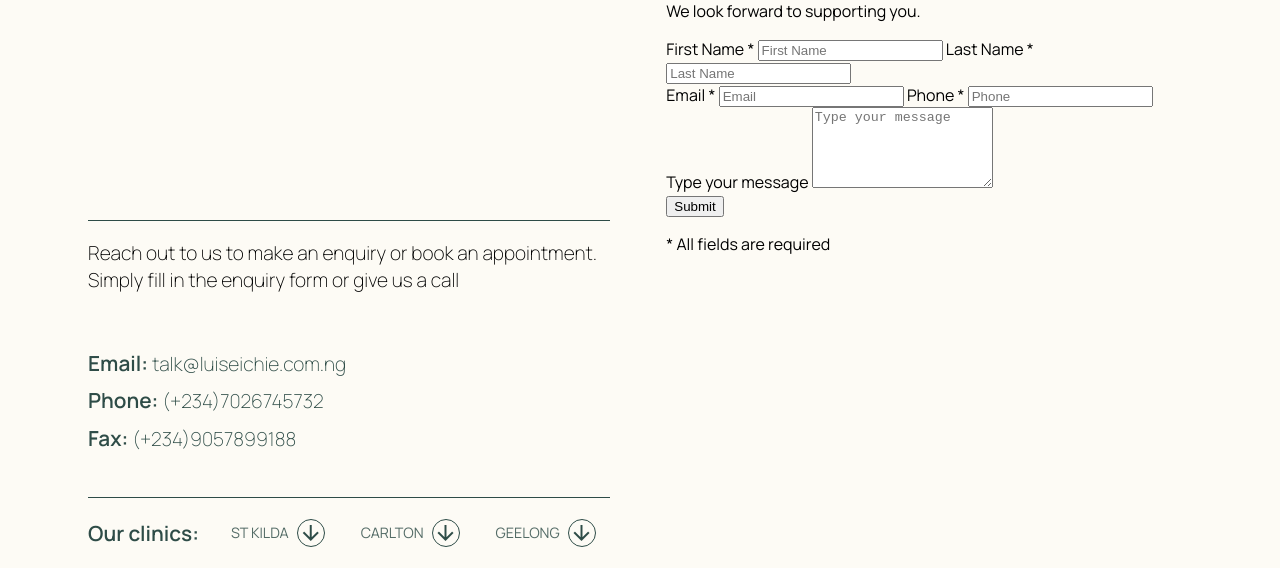
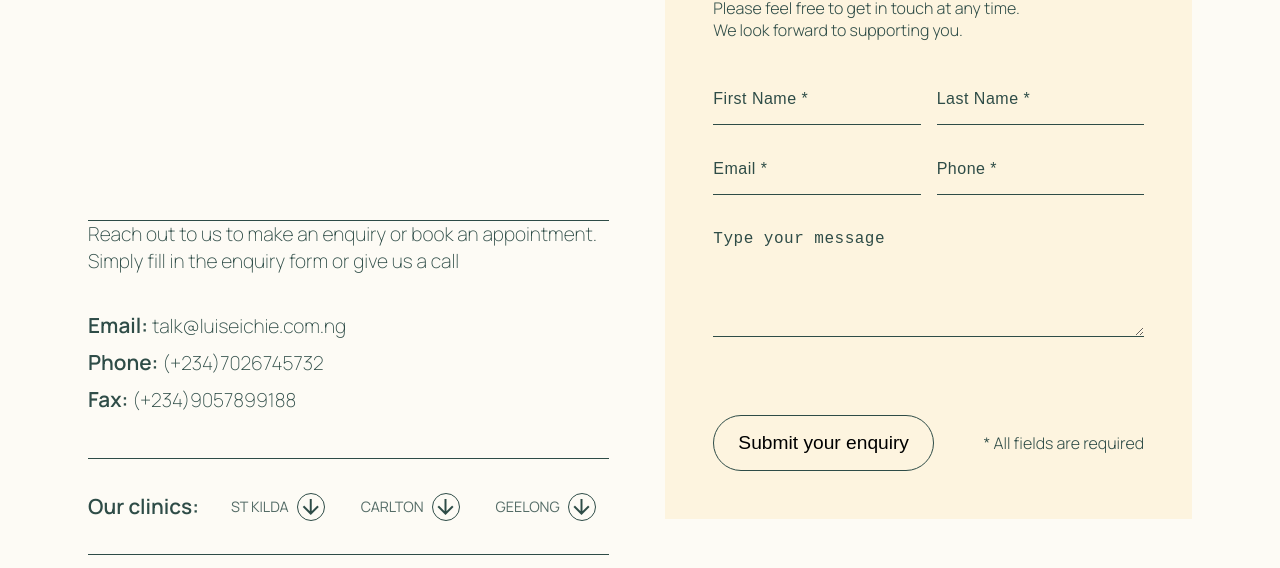
Before and after one commit to fiigoluis/html-css-practice, a plain HTML site: page 03 Day 6 Task- HTML Forms + Basic Styling/index-contact.html in a window 1280 px wide. Shown: the part 264-832 px from the top of the page. Drawn offline with Linux system fonts and the light colour scheme.

Commit message:
Day 6 - Created styled contact form with semantic HTML

```diff
--- a/03 Day 6 Task- HTML Forms + Basic Styling/index-contact.html
+++ b/03 Day 6 Task- HTML Forms + Basic Styling/index-contact.html
@@ -56,34 +56,33 @@
     </section>
 
     <form class="contact-form">
+        <div class="top-form">
         <div class="top">
             <h2>Online Enquiry</h2>
-            <div class="p">
-                <p>Please feel free to get in touch at any time.</p>
-                <p>We look forward to supporting you.</p>
-            </div>
+            <p>Please feel free to get in touch at any time.<br>We look forward to supporting you.</p>
         </div>
 
         <div class="meduim">
                 <div class="first-last-name">
-                    <label for="first-name" class="visually-hidden">First Name *</label>
-                    <input type="text" id="first-name" name="first-name" placeholder="First Name" required/>
-                    <label for="last-name" class="visually-hidden">Last Name *</label>
-                    <input type="text" id="last-name" name="last-name" placeholder="Last Name" required/>
+                    <input type="text" id="first-name" name="first-name" placeholder="First Name *" required/>
+                    <label for="first-name" class="visually-hidden"></label>
+                    <label for="last-name" class="visually-hidden"></label>
+                    <input type="text" id="last-name" name="last-name" placeholder="Last Name *" required/>
                 </div>
 
-                <div class="email-phone">
-                    <label for="email" class="visually-hidden">Email *</label>
-                    <input type="text" id="email" name="email" placeholder="Email" required/>
-                    <label for="phone" class="visually-hidden">Phone *</label>
-                    <input type="text" id="phone" name="phone" placeholder="Phone" required/>
+                <div class="first-last-name">
+                    <input type="text" id="email" name="email" placeholder="Email *" required/>
+                    <label for="email" class="visually-hidden"></label>
+                    <label for="phone" class="visually-hidden"></label>
+                    <input type="text" id="phone" name="phone" placeholder="Phone *" required/>
                 </div>
-                <label for="message" class="visually-hidden">Type your message</label>
+                <label for="message" class="visually-hidden"></label>
                 <textarea id="message" name="message" rows="5" placeholder="Type your message" ></textarea>
+        </div>
         </div>
 
         <div class="bottom">
-            <button type="submit">Submit</button>
+            <button type="submit" class="button2">Submit your enquiry</button>
             <p>* All fields are required</p>
         </div>
 
--- a/03 Day 6 Task- HTML Forms + Basic Styling/stylesheet.css
+++ b/03 Day 6 Task- HTML Forms + Basic Styling/stylesheet.css
@@ -199,6 +199,20 @@ h1{
     gap: 1.5rem;
     align-items: center;
     border-top: solid 0.063rem #2E4C47;
+    border-bottom: solid 0.063rem #2E4C47;
+    padding-top: 0.75rem;
+    padding-bottom: 0.75rem;
+}
+
+.visually-hidden {
+  position: absolute;
+  width: 1px;
+  height: 1px;
+  padding: 0;
+  margin: -1px;
+  overflow: hidden;
+  clip: rect(0, 0, 0, 0);
+  border: 0;
 }
 
 .footer-link{
@@ -220,3 +234,138 @@ h1{
     border: solid 0.063rem #2E4C47;
     align-items: center;
 }
+
+.contact-form{
+    background-color: #FDF4DF;
+    width: 50%;
+    padding: 3rem;
+    height: 95%;
+    display: flex;
+    flex-direction: column;
+    justify-content: space-between;
+}
+
+.top h2{
+    font-size: 2rem;
+    font-weight: 100;
+    padding: 0;
+    margin: 0;
+}
+
+p{
+    padding: 0;
+    margin: 0;
+    font-size: 1rem;
+    font-weight: 300;
+    color: #2E4C47;
+}
+
+.top{
+    display:flex;
+    flex-direction: column;
+    gap: 1rem;
+}
+
+.meduim{
+    display: flex;
+    flex-direction: column;
+    gap: 1.2rem;
+    width: 100%;
+}
+
+.first-last-name{
+    display: flex;
+    gap: 1rem
+}
+
+input[type="text"] {
+  border: none;
+  border-bottom: 0.063rem solid #2E4C47;
+  padding: 1rem 0;
+  width: 100%;
+  font-size: 1rem;
+  font-weight: 100;
+  background: transparent;
+  outline: none;
+  transition: border-color 0.3s ease;
+}
+
+input[type="text"]::placeholder {
+  color: #2E4C47;
+  letter-spacing: 0.5px;
+}
+
+input[type="text"]:focus {
+  border-bottom: 0.125rem solid #2E4C47;
+}
+
+textarea {
+  border: none;
+  border-bottom: 0.063rem solid #2E4C47;
+  padding: 1rem 0;
+  width: 100%;
+  font-size: 1rem;
+  font-weight: 100;
+  background: transparent;
+  outline: none;
+  resize: vertical;
+  transition: border-color 0.3s ease;
+}
+
+textarea::placeholder {
+  color: #2E4C47;
+  letter-spacing: 0.5px;
+}
+
+textarea:focus {
+    border-bottom: 0.125rem solid #2E4C47;
+}
+
+.top-form{
+    display:flex;
+    flex-direction: column;
+    gap: 2rem;
+}
+
+.bottom{
+    display: flex;
+    flex-direction: row;
+    justify-content: space-between;
+    align-items: center;
+}
+
+.button2{
+    padding: 1rem 1.5rem;
+    font-size: 1.2rem;
+    font-weight: 200;
+    border-radius: 99rem;
+    border: solid 0.063rem #2E4C47;
+    background-color: transparent;
+    transition: background-color 0.3s ease, color 0.3s ease, border-color 0.3s ease;
+}
+
+.button2:hover{
+    background-color: #2E4C47;
+    color: #FDFBF5;
+}
+
+@media (max-width: 768px) {
+  main {
+    flex-direction: column;
+    padding: 1rem;
+  }
+
+  .contact-form,
+  section {
+    width: 100%;
+  }
+
+  .bottom {
+    flex-direction: column;
+    gap: 1rem;
+  }
+
+  .first-last-name {
+    flex-direction: column;
+  }
+}
```
